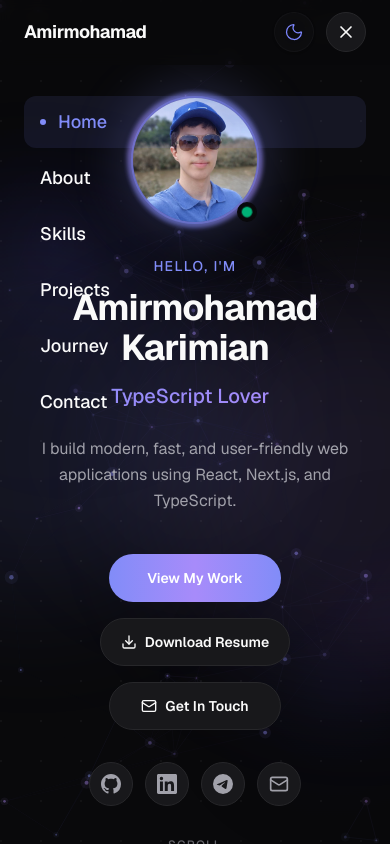
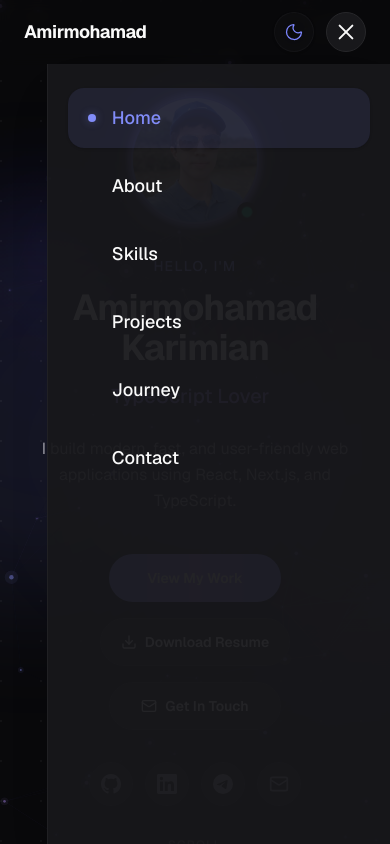
Before and after one commit to amirmohamadkarimian/portfolio, a Next.js app: page / in a window 390 px wide. Both pictures are taken after a click on the button 346 px from the left and 32 px from the top of the page. Shown: the top 844 px of the page. Built offline with nearby package versions, Linux system fonts and the light colour scheme.

Commit message:
fix hamburger menu

```diff
--- a/src/app/layout.tsx
+++ b/src/app/layout.tsx
@@ -4,6 +4,7 @@ import { AnimatedBackground } from "@/components/AnimatedBackground";
 import { Footer } from "@/components/Footer";
 import { Navbar } from "@/components/Navbar";
 import { ThemeProvider } from "@/components/ThemeProvider";
+import { ScrollToTop } from "@/components/ScrollToTop";
 import { siteConfig } from "@/lib/data";
 import "./globals.css";
 
@@ -82,6 +83,7 @@ export default function RootLayout({
       </head>
       <body className="min-h-full flex flex-col bg-background text-foreground">
         <ThemeProvider>
+          <ScrollToTop />
           <AnimatedBackground />
           <div className="relative z-10 flex min-h-full flex-col">
             <Navbar />
--- a/src/components/Navbar.tsx
+++ b/src/components/Navbar.tsx
@@ -1,6 +1,5 @@
 "use client";
 
-import { Menu, X } from "lucide-react";
 import { useEffect, useState } from "react";
 import { navLinks, siteConfig } from "@/lib/data";
 import { scrollToSection } from "@/lib/scrollTo";
@@ -47,29 +46,42 @@ function MobileNavLink({
   label,
   isActive,
   onNavigate,
+  index,
+  mobileOpen,
 }: {
   href: string;
   label: string;
   isActive: boolean;
   onNavigate: () => void;
+  index: number;
+  mobileOpen: boolean;
 }) {
   return (
-    <li>
+    <li
+      style={{ transitionDelay: mobileOpen ? `${index * 75 + 100}ms` : "0ms" }}
+      className={`transition-all duration-500 ease-out ${
+        mobileOpen ? "translate-x-0 opacity-100" : "-translate-x-8 opacity-0"
+      }`}
+    >
       <a
         href={href}
         onClick={(e) => {
           scrollToSection(e, href);
           onNavigate();
         }}
-        className={`flex items-center gap-3 rounded-xl px-4 py-3 text-lg font-medium transition-colors ${
+        className={`group flex items-center gap-4 rounded-2xl px-5 py-4 text-lg font-medium transition-all active:scale-95 ${
           isActive
-            ? "bg-accent/10 text-accent"
-            : "text-foreground hover:bg-surface hover:text-accent"
+            ? "bg-accent/10 text-accent shadow-sm"
+            : "text-foreground hover:bg-accent/5 hover:text-accent"
         }`}
       >
-        {isActive && (
-          <span className="h-1.5 w-1.5 rounded-full bg-accent" />
-        )}
+        <span
+          className={`h-2 w-2 rounded-full transition-all duration-300 ${
+            isActive
+              ? "bg-accent scale-100 shadow-[0_0_8px_var(--accent-glow)]"
+              : "bg-transparent scale-0 group-hover:bg-accent/50 group-hover:scale-100"
+          }`}
+        />
         {label}
       </a>
     </li>
@@ -119,6 +131,26 @@ export function Navbar() {
     };
   }, [mobileOpen]);
 
+  useEffect(() => {
+    if (!mobileOpen) return;
+
+    const onKeyDown = (event: KeyboardEvent) => {
+      if (event.key === "Escape") setMobileOpen(false);
+    };
+
+    const onResize = () => {
+      if (window.innerWidth >= 768) setMobileOpen(false);
+    };
+
+    window.addEventListener("keydown", onKeyDown);
+    window.addEventListener("resize", onResize);
+
+    return () => {
+      window.removeEventListener("keydown", onKeyDown);
+      window.removeEventListener("resize", onResize);
+    };
+  }, [mobileOpen]);
+
   const closeMobile = () => setMobileOpen(false);
 
   return (
@@ -160,37 +192,63 @@ export function Navbar() {
             type="button"
             onClick={() => setMobileOpen((prev) => !prev)}
             aria-label={mobileOpen ? "Close menu" : "Open menu"}
-            className="flex h-10 w-10 items-center justify-center rounded-full border border-border bg-surface text-foreground transition-colors hover:border-accent/40 hover:text-accent md:hidden"
+            aria-expanded={mobileOpen}
+            aria-controls="mobile-navigation"
+            className="group relative flex h-10 w-10 flex-col items-center justify-center gap-[5px] rounded-full border border-border bg-surface text-foreground transition-all duration-300 hover:border-accent/40 hover:text-accent active:scale-95 md:hidden"
           >
-            {mobileOpen ? (
-              <X className="h-5 w-5" />
-            ) : (
-              <Menu className="h-5 w-5" />
-            )}
+            <span
+              className={`block h-[2px] w-5 rounded-full bg-current transition-all duration-300 ease-out ${
+                mobileOpen ? "translate-y-[7px] rotate-45" : ""
+              }`}
+            />
+            <span
+              className={`block h-[2px] w-5 rounded-full bg-current transition-all duration-300 ease-out ${
+                mobileOpen ? "opacity-0 translate-x-2" : ""
+              }`}
+            />
+            <span
+              className={`block h-[2px] w-5 rounded-full bg-current transition-all duration-300 ease-out ${
+                mobileOpen ? "-translate-y-[7px] -rotate-45" : ""
+              }`}
+            />
           </button>
         </div>
       </nav>
 
       {/* ── Mobile Drawer ────────────────────────────────────────────── */}
-      <div
-        className={`fixed inset-0 top-16 z-40 bg-background/95 backdrop-blur-xl transition-all duration-300 md:hidden ${
+      <div className="md:hidden">
+        <button
+          type="button"
+          onClick={closeMobile}
+          aria-label="Close navigation menu"
+          className={`fixed inset-0 top-16 z-40 bg-background/70 backdrop-blur-sm transition-all duration-300 ${
             mobileOpen
               ? "pointer-events-auto opacity-100"
               : "pointer-events-none opacity-0"
           }`}
+        />
+
+        <div
+          id="mobile-navigation"
+          className={`fixed right-0 top-16 z-50 flex h-[calc(100vh-4rem)] w-[min(88vw,24rem)] flex-col border-l border-border/60 bg-surface/95 px-5 py-6 shadow-2xl shadow-black/10 backdrop-blur-xl transition-transform duration-500 ease-[cubic-bezier(0.22,1,0.36,1)] ${
+            mobileOpen ? "translate-x-0" : "translate-x-full"
+          }`}
         >
-        <ul className="flex flex-col gap-1 px-6 py-8">
-          {navLinks.map((link) => (
+          <ul className="flex flex-1 flex-col gap-2">
+            {navLinks.map((link, index) => (
               <MobileNavLink
                 key={link.href}
                 href={link.href}
                 label={link.label}
                 isActive={activeSection === link.href.replace("#", "")}
                 onNavigate={closeMobile}
+                index={index}
+                mobileOpen={mobileOpen}
               />
             ))}
           </ul>
         </div>
+      </div>
     </header>
   );
 }
--- /dev/null
+++ b/src/components/ScrollToTop.tsx
@@ -0,0 +1,16 @@
+"use client";
+
+import { useEffect } from "react";
+
+export function ScrollToTop() {
+  useEffect(() => {
+    if ("scrollRestoration" in window.history) {
+      window.history.scrollRestoration = "manual";
+    }
+    if (!window.location.hash) {
+      window.scrollTo(0, 0);
+    }
+  }, []);
+
+  return null;
+}
```
Lines whose indentation alone changed are shown as unchanged.
